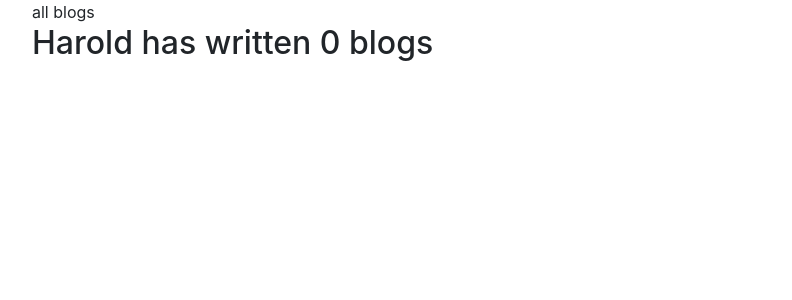
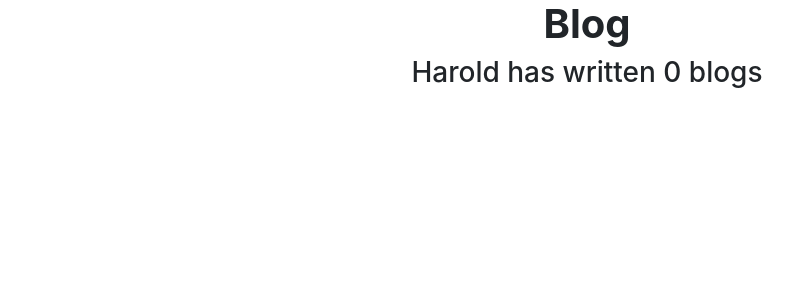
Before and after one commit to alexandrepires5/Personal-Porffolio-Dummy-Django, a Django app: page /blog/ in a window 1280 px wide. Shown: the part 56-356 px from the top of the page, without its empty margins (53-845 px from the left). Run offline with Django 3.2, Linux system fonts and the light colour scheme; data that the repository does not hold is empty; some libraries are stand-ins or nearby versions.

Commit message:
Apply better design blog and details.

```diff
--- a/blog/templates/blog/all_blogs.html
+++ b/blog/templates/blog/all_blogs.html
@@ -1,15 +1,23 @@
+{% extends "portfolio/base.html" %}
 
-{% extends 'portfolio/base.html' %}
+{% load static %}
 
 {% block content %}
 
-all blogs
-<h2>Harold has written {{blogs.count}} blog{{ blogs.count|pluralize}}</h2>
+<h1 id="blogtitle" class="font-weight-bold text-center">Blog</h1>
+
+<h3 class="text-center mb-5">Harold has written {{ blogs.count }} blog{{ blogs.count|pluralize }}</h3>
+
 {% for blog in blogs %}
-<a href="{% url 'blog:detail' blog.id%}"><h2> {{blog.title}} </h2></a>
-<h5>{{ blog.date|date:'M d Y'|upper}} </h5>
-
-<p>{{ blog.description|striptags|truncatechars:100}} </p>
+<div class="row justify-content-center my-3">
+  <div class="col-md-10">
+    <a href="{% url 'blog:detail' blog.id %}">
+      <h2>{{ blog.title }}</h2>
+    </a>
+    <h5 class="text-muted">{{ blog.date|date:'M d Y'|upper }}</h5>
+    <h4>{{ blog.description|striptags|truncatechars:100 }}</h4>
+  </div>
+</div>
 {% endfor %}
 
 {% endblock %}
```
Also changed, not shown: blog/templates/blog/detail.html (+5 -4 lines).
